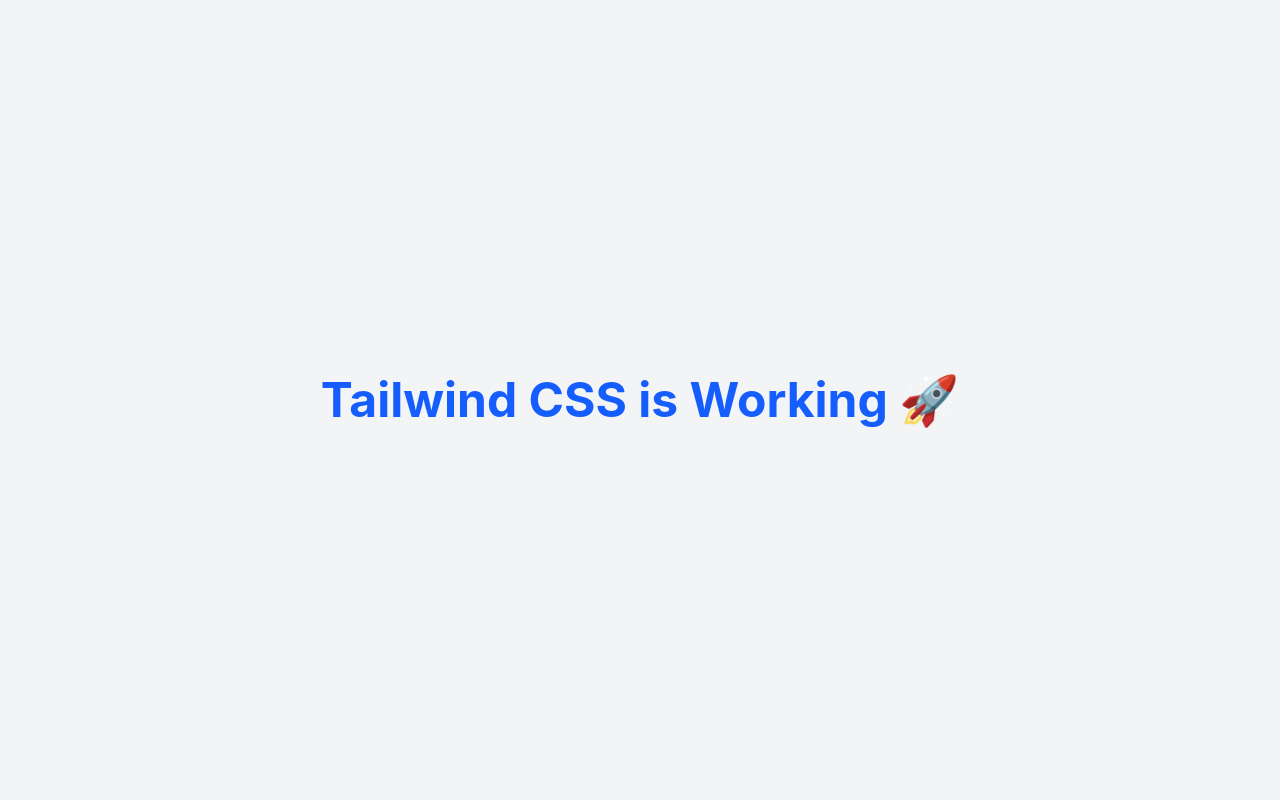
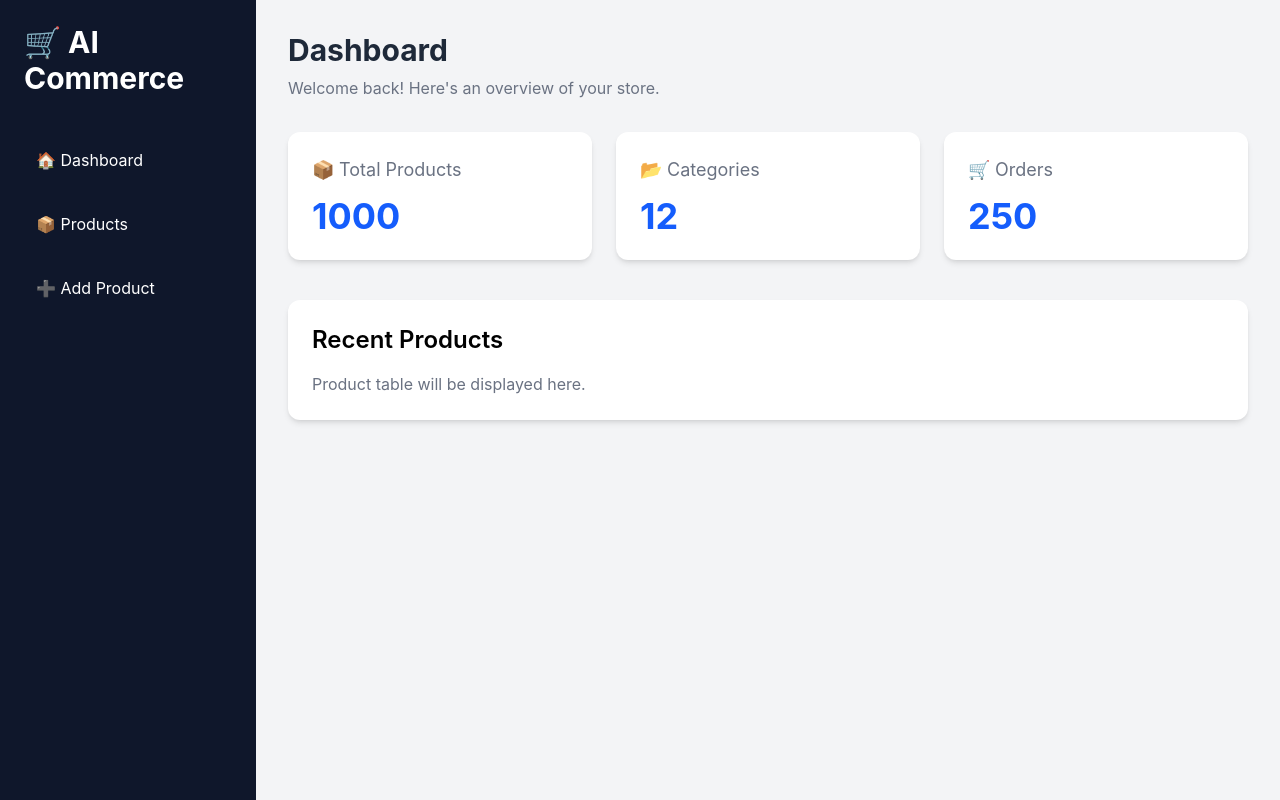
Before and after one commit to AnilaMohanan/AI-Commerce-Engine, a React (Vite) app in the folder client/: page / in a window 1280 px wide. Built offline with nearby package versions, Linux system fonts and the light colour scheme.

Commit message:
Improve dashboard UI with Tailwind components

```diff
--- a/client/src/App.jsx
+++ b/client/src/App.jsx
@@ -1,10 +1,26 @@
+import { BrowserRouter, Routes, Route } from "react-router-dom";
+
+import Sidebar from "./components/Sidebar";
+
+import Dashboard from "./pages/Dashboard";
+import Products from "./pages/Products";
+import AddProduct from "./pages/AddProduct";
+
 function App() {
   return (
-    <div className="min-h-screen bg-gray-100 flex items-center justify-center">
-      <h1 className="text-5xl font-bold text-blue-600">
-        Tailwind CSS is Working 🚀
-      </h1>
-    </div>
+    <BrowserRouter>
+      <div className="flex min-h-screen bg-gray-100">
+        <Sidebar />
+
+        <main className="flex-1 p-8">
+          <Routes>
+            <Route path="/" element={<Dashboard />} />
+            <Route path="/products" element={<Products />} />
+            <Route path="/add-product" element={<AddProduct />} />
+          </Routes>
+        </main>
+      </div>
+    </BrowserRouter>
   );
 }
 
--- a/client/src/components/Sidebar.jsx
+++ b/client/src/components/Sidebar.jsx
@@ -2,22 +2,37 @@
 
 function Sidebar() {
   return (
-    <div className="sidebar">
-      <h2>Admin Panel</h2>
+    <div className="w-64 min-h-screen bg-slate-900 text-white p-6">
 
-      <ul>
-        <li>
-          <Link to="/">Dashboard</Link>
-        </li>
+      <h1 className="text-3xl font-bold mb-10">
+        🛒 AI Commerce
+      </h1>
 
-        <li>
-          <Link to="/products">Products</Link>
-        </li>
+      <nav className="space-y-4">
 
-        <li>
-          <Link to="/add-product">Add Product</Link>
-        </li>
-      </ul>
+        <Link
+          to="/"
+          className="block p-3 rounded-lg hover:bg-slate-700 transition"
+        >
+          🏠 Dashboard
+        </Link>
+
+        <Link
+          to="/products"
+          className="block p-3 rounded-lg hover:bg-slate-700 transition"
+        >
+          📦 Products
+        </Link>
+
+        <Link
+          to="/add-product"
+          className="block p-3 rounded-lg hover:bg-slate-700 transition"
+        >
+          ➕ Add Product
+        </Link>
+
+      </nav>
+
     </div>
   );
 }
--- a/client/src/components/StatsCard.jsx
+++ b/client/src/components/StatsCard.jsx
@@ -1,18 +1,13 @@
 function StatsCard({ title, value }) {
   return (
-    <div
-      style={{
-        border: "1px solid #ddd",
-        borderRadius: "10px",
-        padding: "20px",
-        width: "220px",
-        textAlign: "center",
-        background: "#fff",
-        boxShadow: "0 2px 5px rgba(0,0,0,0.1)",
-      }}
-    >
-      <h3>{title}</h3>
-      <h1>{value}</h1>
+    <div className="bg-white rounded-xl shadow-md p-6 hover:shadow-xl transition">
+      <h2 className="text-gray-500 text-lg">
+        {title}
+      </h2>
+
+      <h1 className="text-4xl font-bold mt-3 text-blue-600">
+        {value}
+      </h1>
     </div>
   );
 }
--- a/client/src/pages/Dashboard.jsx
+++ b/client/src/pages/Dashboard.jsx
@@ -3,18 +3,28 @@
 function Dashboard() {
   return (
     <div>
-      <h1>Dashboard</h1>
+      <h1 className="text-3xl font-bold text-gray-800">
+        Dashboard
+      </h1>
 
-      <div
-        style={{
-          display: "flex",
-          gap: "20px",
-          marginTop: "20px",
-        }}
-      >
-        <StatsCard title="Total Products" value="1000" />
-        <StatsCard title="Categories" value="12" />
-        <StatsCard title="Orders" value="250" />
+      <p className="text-gray-500 mt-2 mb-8">
+        Welcome back! Here's an overview of your store.
+      </p>
+
+      <div className="grid grid-cols-3 gap-6">
+        <StatsCard title="📦 Total Products" value="1000" />
+        <StatsCard title="📂 Categories" value="12" />
+        <StatsCard title="🛒 Orders" value="250" />
+      </div>
+
+      <div className="mt-10 bg-white rounded-xl shadow-md p-6">
+        <h2 className="text-2xl font-semibold mb-4">
+          Recent Products
+        </h2>
+
+        <p className="text-gray-500">
+          Product table will be displayed here.
+        </p>
       </div>
     </div>
   );
```
